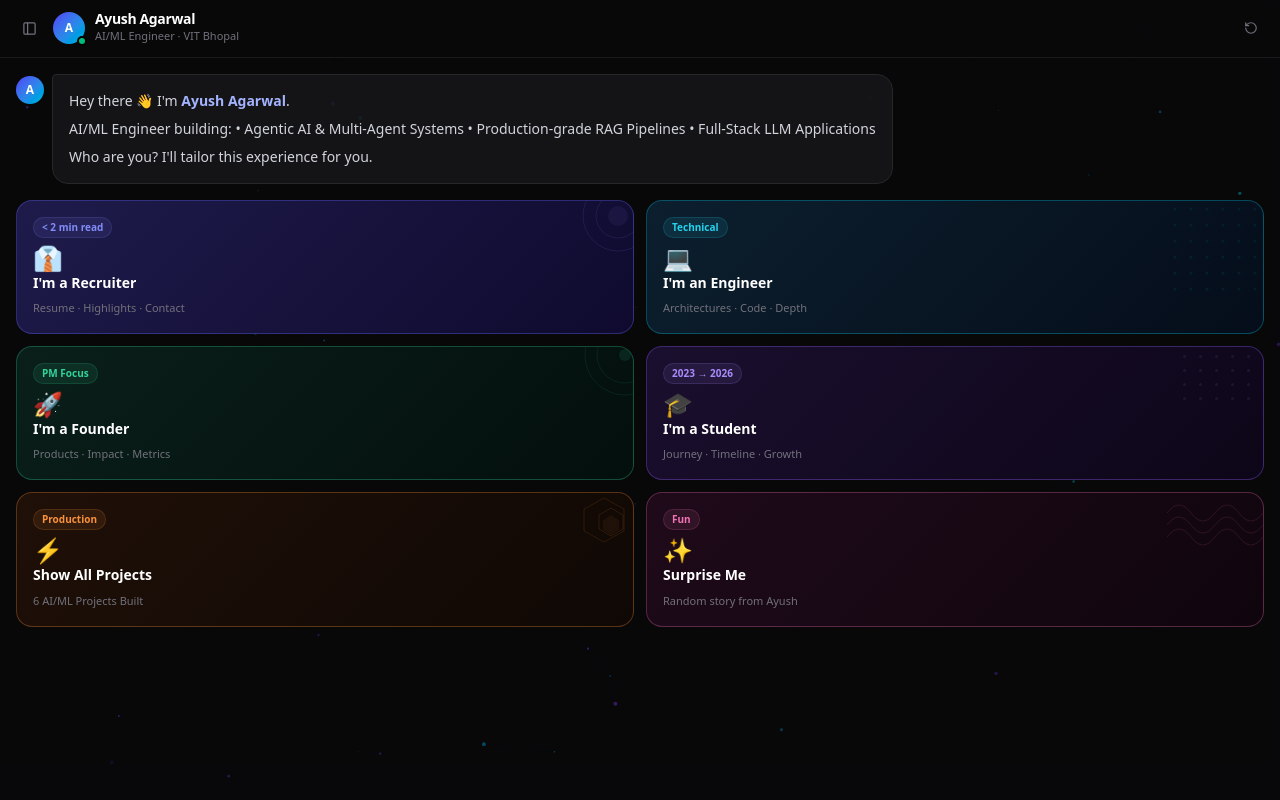
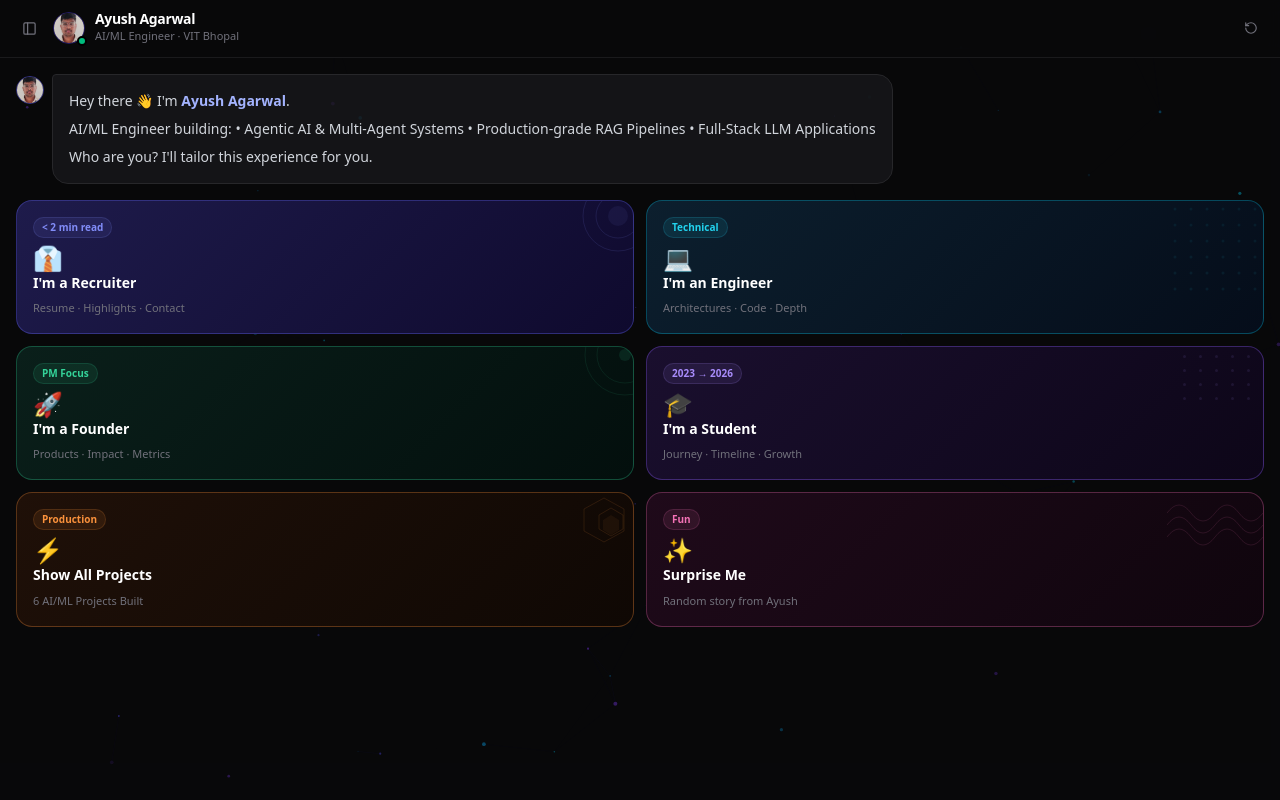
Before and after one commit to Ayush99392003/Portfolio, a Next.js app: page / in a window 1280 px wide. Built offline with nearby package versions, Linux system fonts and the light colour scheme.

Commit message:
feat: integrate profile image and update UI avatars

```diff
--- a/src/components/chat/ChatController.tsx
+++ b/src/components/chat/ChatController.tsx
@@ -81,9 +81,19 @@ export default function ChatController() {
           </button>
 
           <div className="flex items-center gap-2.5">
-            <div className="relative">
-              <div className="w-8 h-8 rounded-full bg-gradient-to-br from-indigo-600
-                              to-cyan-500 flex items-center justify-center
+            <div className="relative flex-shrink-0">
+              <img
+                src="/ayush.jpg"
+                alt="Ayush Agarwal"
+                className="w-8 h-8 rounded-full object-cover border border-indigo-600/40"
+                onError={(e) => {
+                  e.currentTarget.style.display = "none";
+                  const fallback = e.currentTarget.nextElementSibling as HTMLElement;
+                  if (fallback) fallback.style.display = "flex";
+                }}
+              />
+              <div className="hidden w-8 h-8 rounded-full bg-gradient-to-br from-indigo-600
+                              to-cyan-500 items-center justify-center
                               text-xs font-bold text-white">
                 A
               </div>
--- a/src/components/chat/MessageBubble.tsx
+++ b/src/components/chat/MessageBubble.tsx
@@ -26,15 +26,28 @@ export default function MessageBubble({ role, text, index }: MessageBubbleProps)
     >
       {/* Avatar for bot / llm */}
       {!isUser && (
-        <div
-          className={`flex-shrink-0 w-7 h-7 rounded-full flex items-center
-                      justify-center text-xs font-bold text-white mr-2 mt-0.5
-                      ${isLLM
-                        ? "bg-gradient-to-br from-violet-600 to-pink-500"
-                        : "bg-gradient-to-br from-indigo-600 to-cyan-500"
-                      }`}
-        >
-          {isLLM ? "✦" : "A"}
+        <div className="flex-shrink-0 mr-2 mt-0.5 relative">
+          {isLLM ? (
+            <div className="w-7 h-7 rounded-full flex items-center justify-center text-xs font-bold text-white bg-gradient-to-br from-violet-600 to-pink-500">
+              ✦
+            </div>
+          ) : (
+            <>
+              <img
+                src="/ayush.jpg"
+                alt="Ayush Agarwal"
+                className="w-7 h-7 rounded-full object-cover border border-indigo-500/50"
+                onError={(e) => {
+                  e.currentTarget.style.display = "none";
+                  const fallback = e.currentTarget.nextElementSibling as HTMLElement;
+                  if (fallback) fallback.style.display = "flex";
+                }}
+              />
+              <div className="hidden w-7 h-7 rounded-full bg-gradient-to-br from-indigo-600 to-cyan-500 items-center justify-center text-xs font-bold text-white">
+                A
+              </div>
+            </>
+          )}
         </div>
       )}
 
--- a/src/components/left/LeftPanel.tsx
+++ b/src/components/left/LeftPanel.tsx
@@ -68,8 +68,18 @@ export default function LeftPanel() {
           <div className="relative z-10 p-4">
             {/* Avatar */}
             <div className="relative w-12 h-12 mb-3">
-              <div className="w-12 h-12 rounded-full bg-gradient-to-br from-indigo-500
-                              via-purple-500 to-cyan-400 flex items-center
+              <img
+                src="/ayush.jpg"
+                alt="Ayush Agarwal"
+                className="w-12 h-12 rounded-full object-cover border border-indigo-500/50 shadow-lg"
+                onError={(e) => {
+                  e.currentTarget.style.display = "none";
+                  const fallback = e.currentTarget.nextElementSibling as HTMLElement;
+                  if (fallback) fallback.style.display = "flex";
+                }}
+              />
+              <div className="hidden w-12 h-12 rounded-full bg-gradient-to-br from-indigo-500
+                              via-purple-500 to-cyan-400 items-center
                               justify-center text-lg font-bold text-white shadow-lg">
                 A
               </div>
```
Also changed, not shown: public/ayush.jpg (added).
